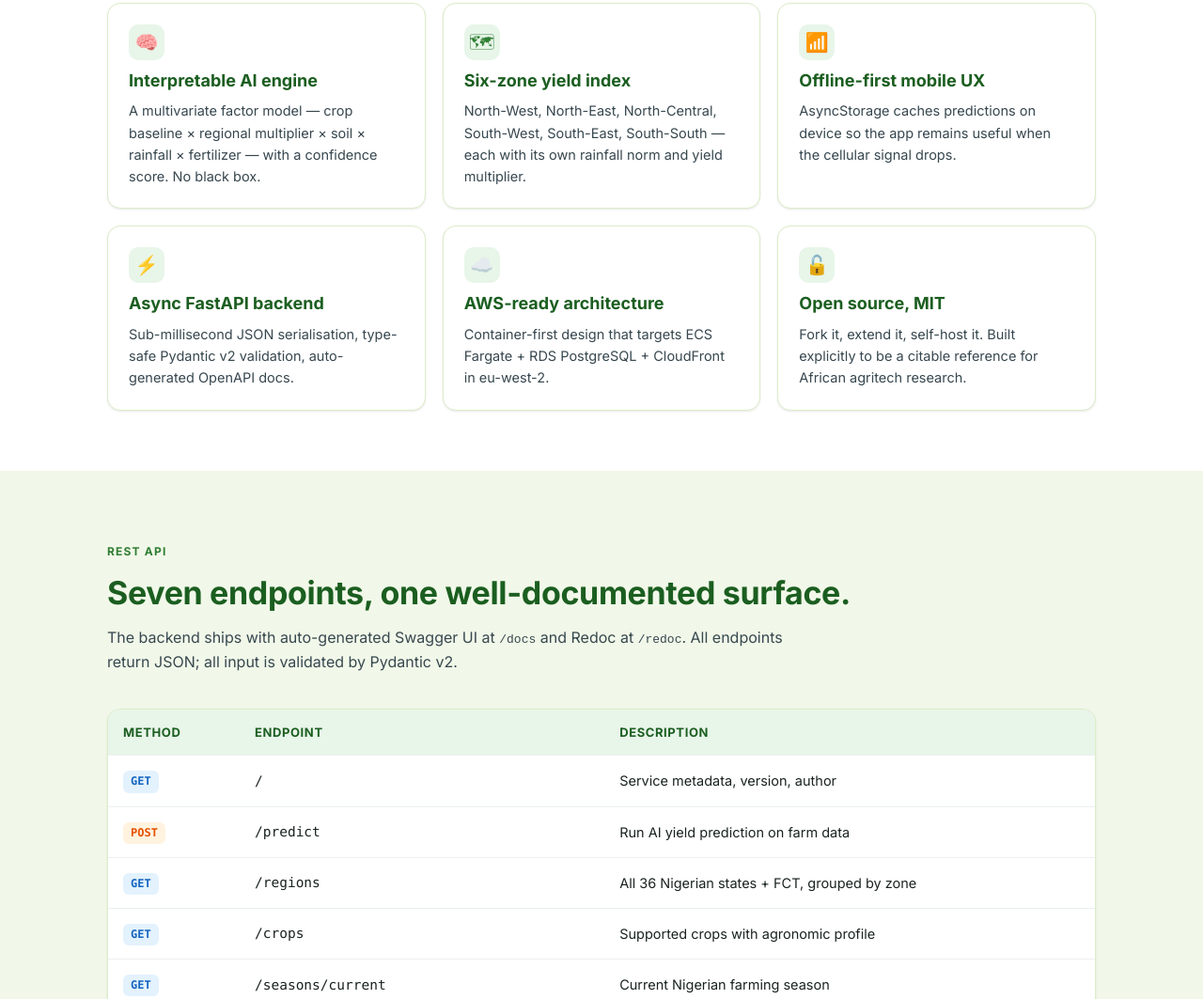
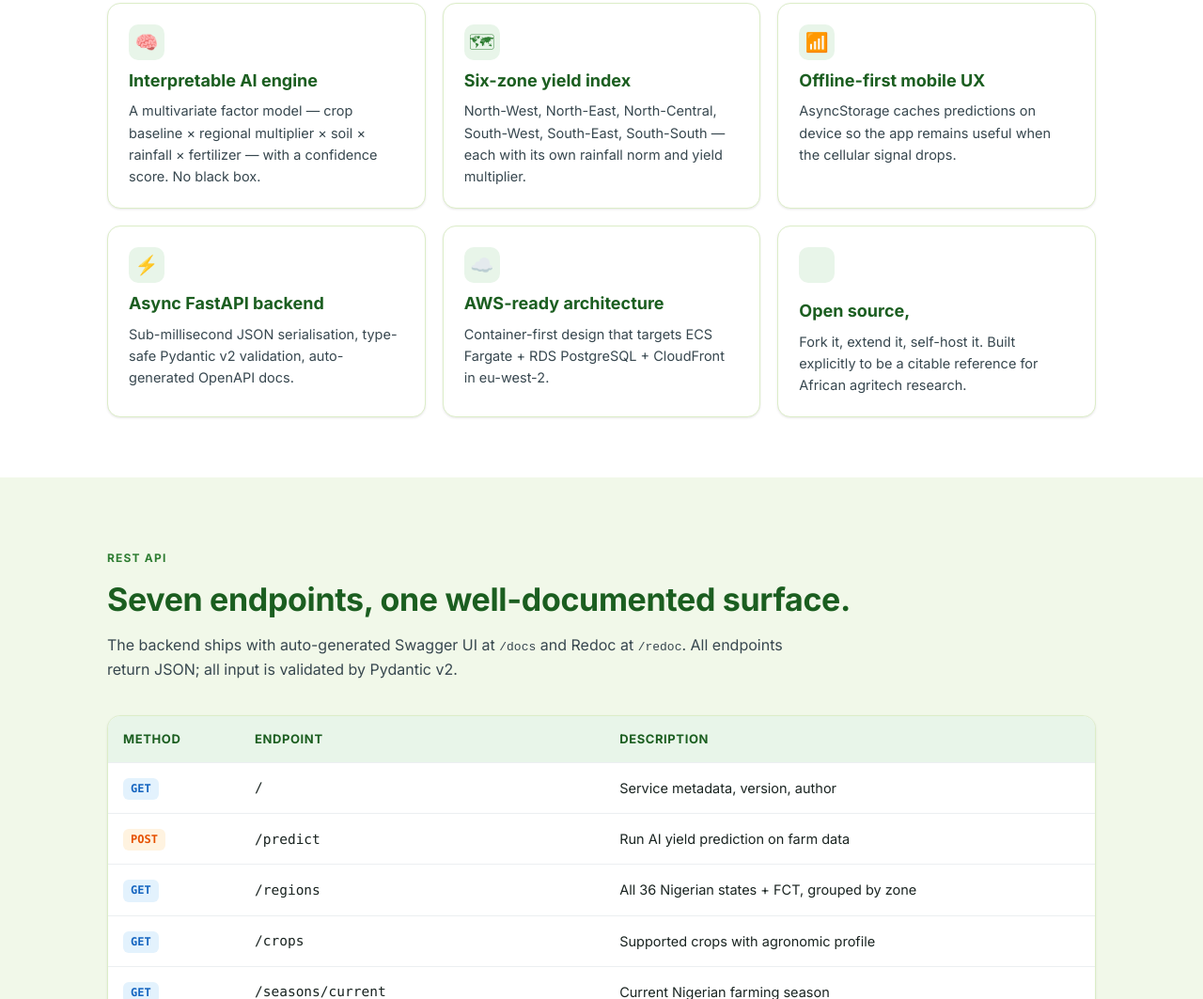
Before and after one commit to JulietChinenyeDuru/agriAI-insights, a plain HTML site: page docs/index.html in a window 1280 px wide. Shown: the part 1315-2378 px from the top of the page at 94% size. Drawn offline with Linux system fonts and the light colour scheme.

Commit message:
chore: remove MIT label and icon from open source feature card
Co-Authored-By: Claude Sonnet 4.6 <noreply@anthropic.com>

```diff
--- a/docs/index.html
+++ b/docs/index.html
@@ -367,8 +367,8 @@
           <p>Container-first design that targets ECS Fargate + RDS PostgreSQL + CloudFront in eu-west-2.</p>
         </div>
         <div class="feature">
-          <span class="icon">🔓</span>
-          <h3>Open source, MIT</h3>
+          <span class="icon"></span>
+          <h3>Open source,</h3>
           <p>Fork it, extend it, self-host it. Built explicitly to be a citable reference for African agritech research.</p>
         </div>
       </div>
```
